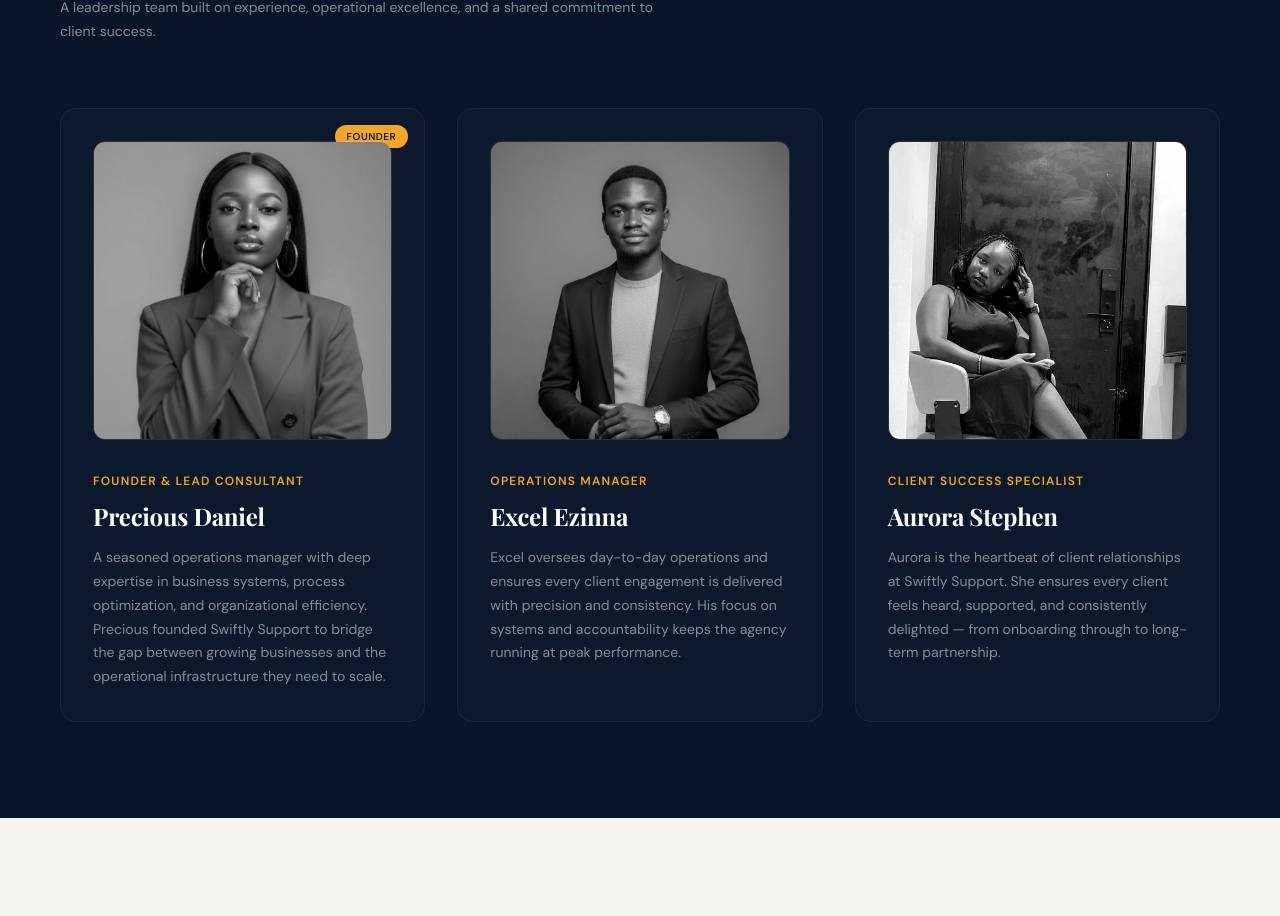
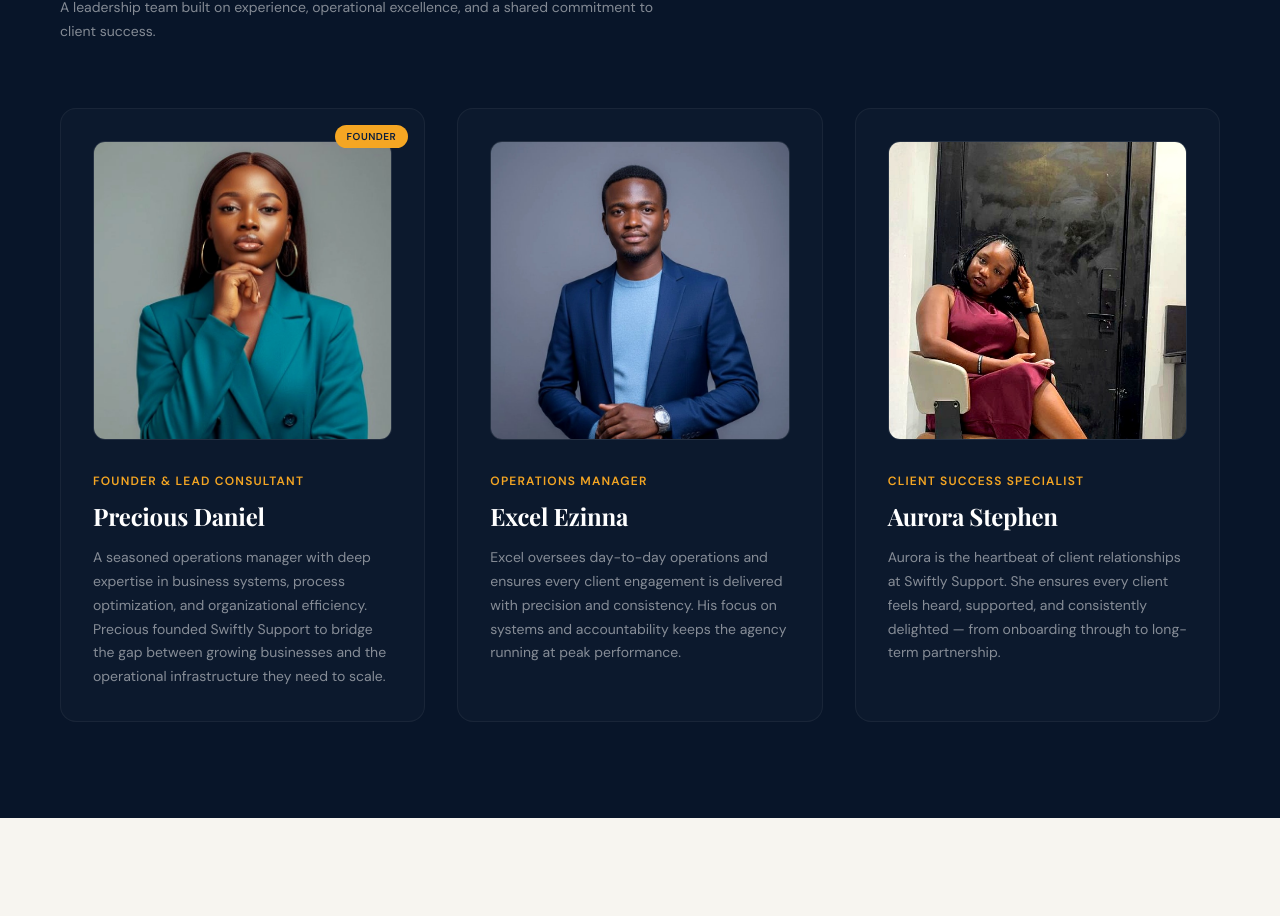
Before and after one commit to royal334/swiftly-support, a React (Vite) app: page / in a window 1280 px wide. Shown: the part 1016-1932 px from the top of the page. Built offline with nearby package versions, Linux system fonts and the light colour scheme; a web font is replaced by a local one.

Commit message:
feat: add MeetOurTeam component to display agency leadership and staff profiles

```diff
--- a/src/components/MeetOurTeam.tsx
+++ b/src/components/MeetOurTeam.tsx
@@ -58,12 +58,12 @@ export const MeetOurTeam = () => {
             >
               {/* Founder Badge */}
               {member.isFounder && (
-                <div className="absolute top-4 right-4 bg-amber text-midnight text-[10px] font-bold px-3 py-1 rounded-full uppercase tracking-wider">
+                <div className="absolute top-4 right-4 bg-amber text-midnight text-[10px] font-bold px-3 py-1 rounded-full uppercase tracking-wider z-10">
                   Founder
                 </div>
               )}
 
-              <div className="team-img-wrap mb-8 relative aspect-square rounded-xl overflow-hidden md:grayscale group-hover:grayscale-0 transition-all duration-500 border border-white/10 group-hover:border-amber/20">
+              <div className="team-img-wrap mb-8 relative aspect-square rounded-xl overflow-hidden transition-all duration-500 border border-white/10 group-hover:border-amber/20">
                 <img
                   src={member.image}
                   alt={member.name}
```
